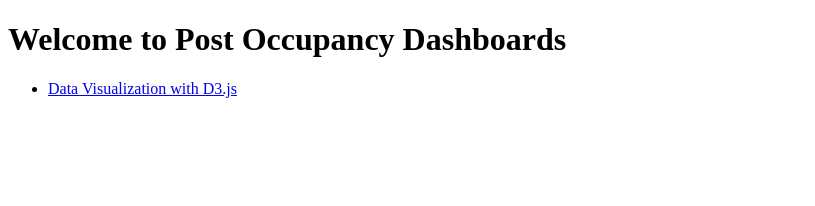
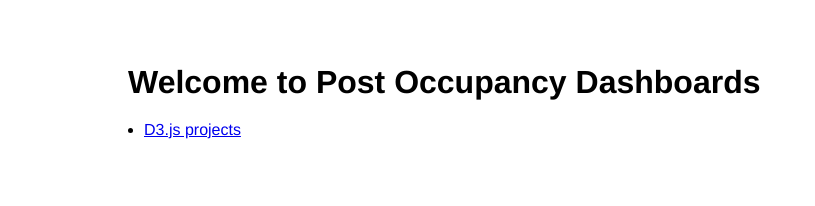
Before and after one commit to adrmac/D3-data-visualization, a plain HTML site: page index.html in a window 1280 px wide. Shown: the whole page, without its empty margins (0-815 px from the left). Drawn offline with Linux system fonts and the light colour scheme.

Commit message:
updating styles 2

```diff
--- a/charts/style.css
+++ b/charts/style.css
@@ -14,6 +14,18 @@ svg {
   border: 1px solid rgba(0,0,0,.1);
 }
 
+.toc {
+  padding: 5% 10%;
+}
+
+.toc h1 {
+  margin-bottom: 20px;
+}
+
+.toc ul {
+  margin-left: 1rem;
+}
+
 .main {
   display: grid;
   grid-template-columns: 1fr;
@@ -22,6 +34,7 @@ svg {
   max-width: 100vw;
   background-size: 64px 128px;
 }
+
 .main .container {
   background-color: #fff;
   display: flex;
--- a/index.html
+++ b/index.html
@@ -5,13 +5,16 @@
     <meta http-equiv="X-UA-Compatible" content="IE=edge">
     <meta name="viewport" content="width=device-width, initial-scale=1.0">
     <title>Post Occupancy Dashboards</title>
+    <link rel="stylesheet" href="charts/style.css">
 </head>
 <body>
-    <h1>Welcome to Post Occupancy Dashboards</h1>
-    <ul>
-        <li>
-            <a href="charts">Data Visualization with D3.js</a>
-        </li>
-    </ul>
+    <div class="toc">
+        <h1>Welcome to Post Occupancy Dashboards</h1>
+        <ul>
+            <li>
+                <a href="charts">D3.js projects</a>
+            </li>
+        </ul>
+    </div>
 </body>
 </html>
```
Also changed, not shown: charts/index.html (+5 -2 lines).
